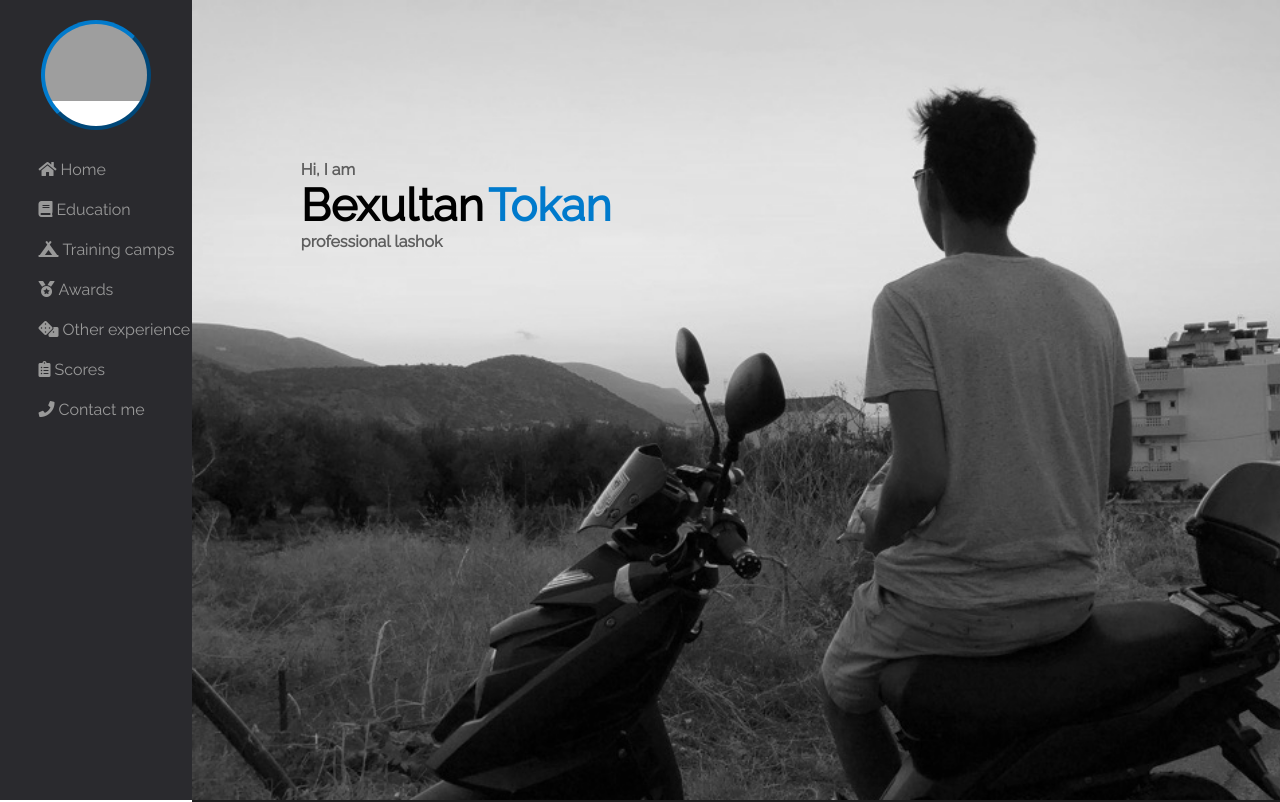
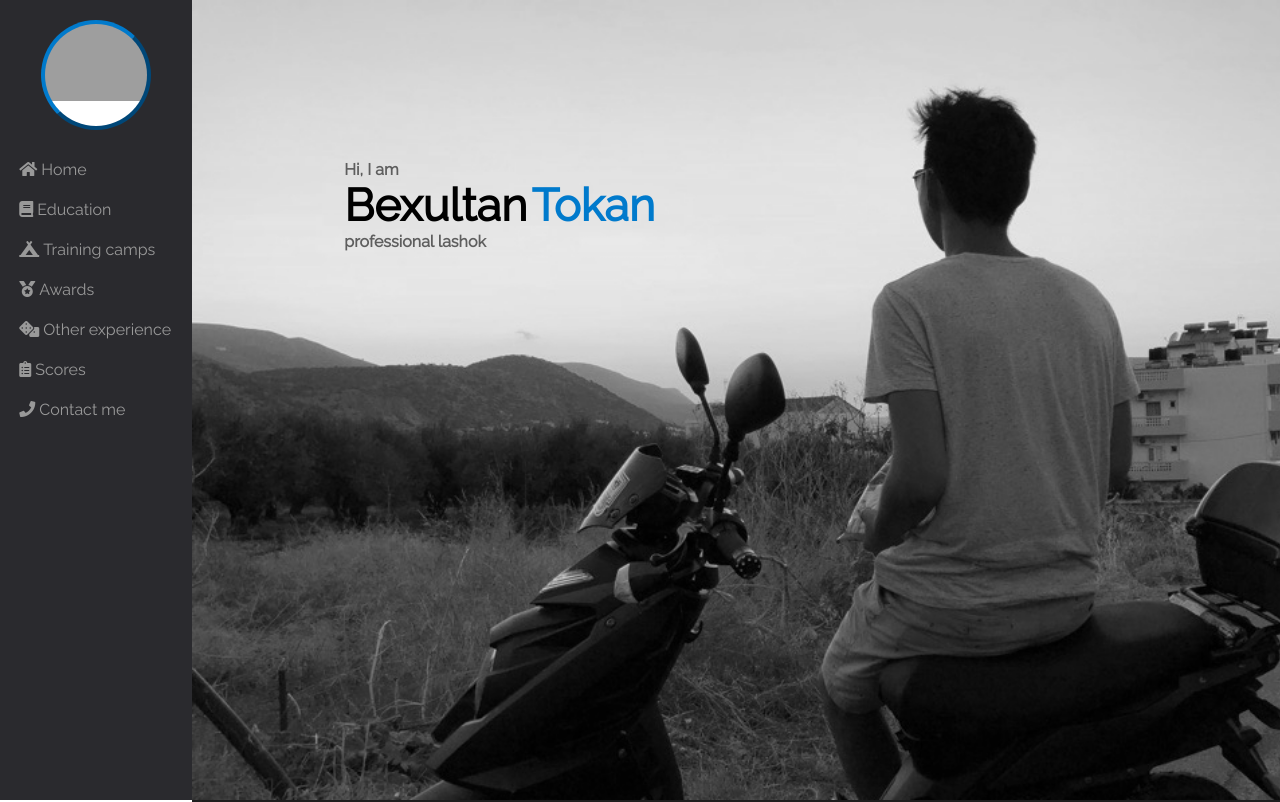
Before and after one commit to qanagattandyr/DisciteEDU, a plain HTML site: page index.html in a window 1280 px wide. Shown: the top 802 px of the page. Drawn offline with Linux system fonts and the light colour scheme; grey boxes are pictures that could not be loaded.

Commit message:
Adaptive fix1

```diff
--- a/index.html
+++ b/index.html
@@ -13,10 +13,10 @@
 </head>
 <body>
     <div id = "background">
-        <h4 style = "margin-left: 10%; margin-top: 20vh; margin-bottom: 0; color: #5e5e5e">Hi, I am</h4>
-        <h1 class = "name" style = "margin-left: 10%">Bexultan</h1>
+        <h4 style = "margin-left: 14%; margin-top: 20vh; margin-bottom: 0; color: #5e5e5e">Hi, I am</h4>
+        <h1 class = "name" style = "margin-left: 14%">Bexultan</h1>
         <h1 class = "name" style = "color: #007ACC">Tokan</h1>
-        <h4 style = "color: #5e5e5e; margin-left: 10%; margin-top: 0;"> professional lashok</h4>
+        <h4 style = "color: #5e5e5e; margin-left: 14%; margin-top: 0;"> professional lashok</h4>
     </div>
     <div id = "navbar">
         <div id = "ava"></div>
--- a/main.css
+++ b/main.css
@@ -30,6 +30,7 @@ body
     position: fixed;
     left: 0;
     transition: 0.2s;
+    min-width: 180px;
 }
 #navbar p
 {
@@ -40,7 +41,7 @@ body
     transition: 0.3s;
     color: #999999;
     height: 5vh;
-    padding-left: 20%;
+    padding-left: 10%;
     line-height: 5vh;
 }
 .navli p
--- a/relative.css
+++ b/relative.css
@@ -1,4 +1,4 @@
-@media screen and (max-width: 600px)
+@media screen and (orientation: portrait)
 {
     #background
     {
@@ -14,6 +14,10 @@
     {
         font-size: 30px;
     }
+    #navbar
+    {
+        min-width: 50px;
+    }
     #navbar div
     {
         display: none;
```
